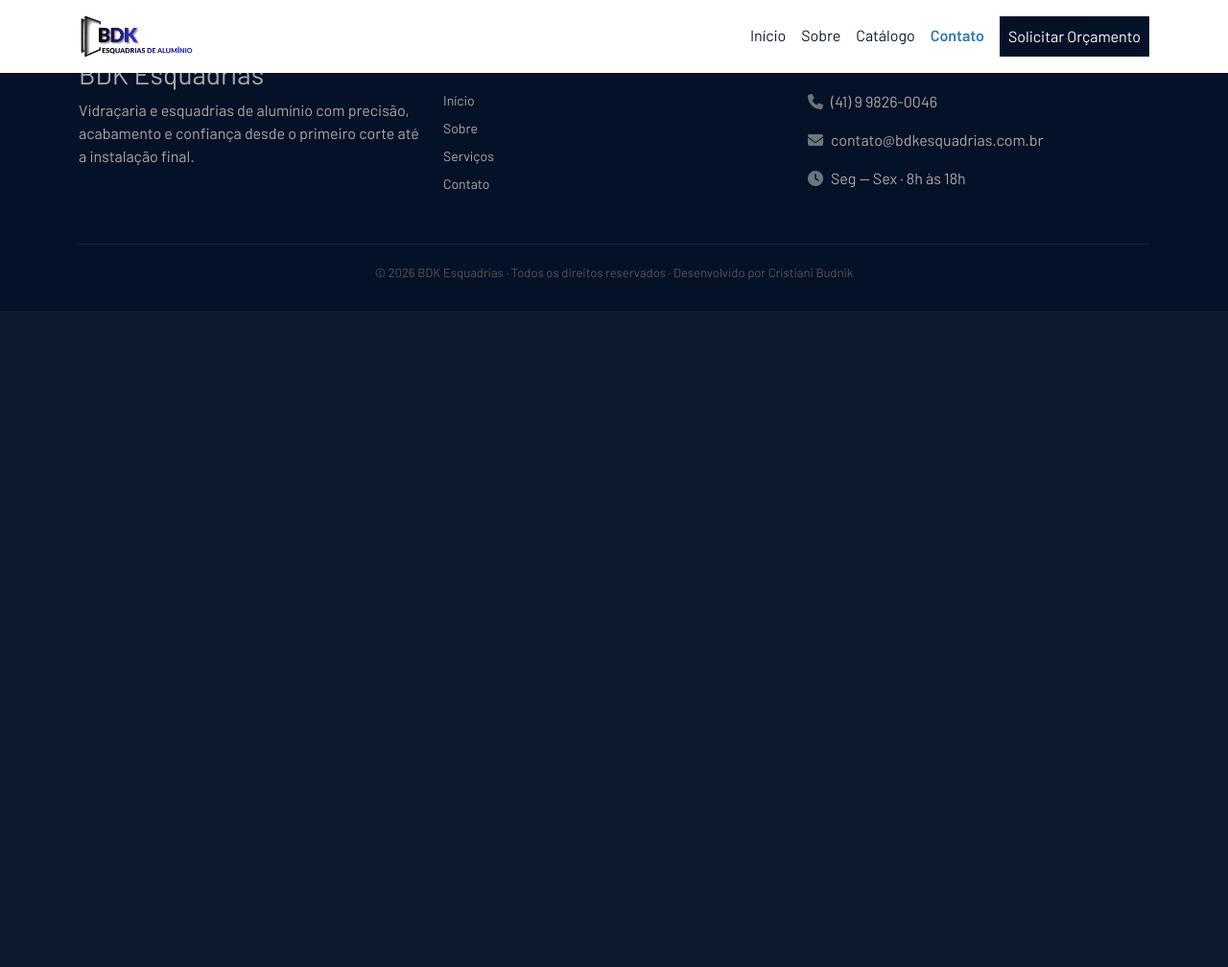
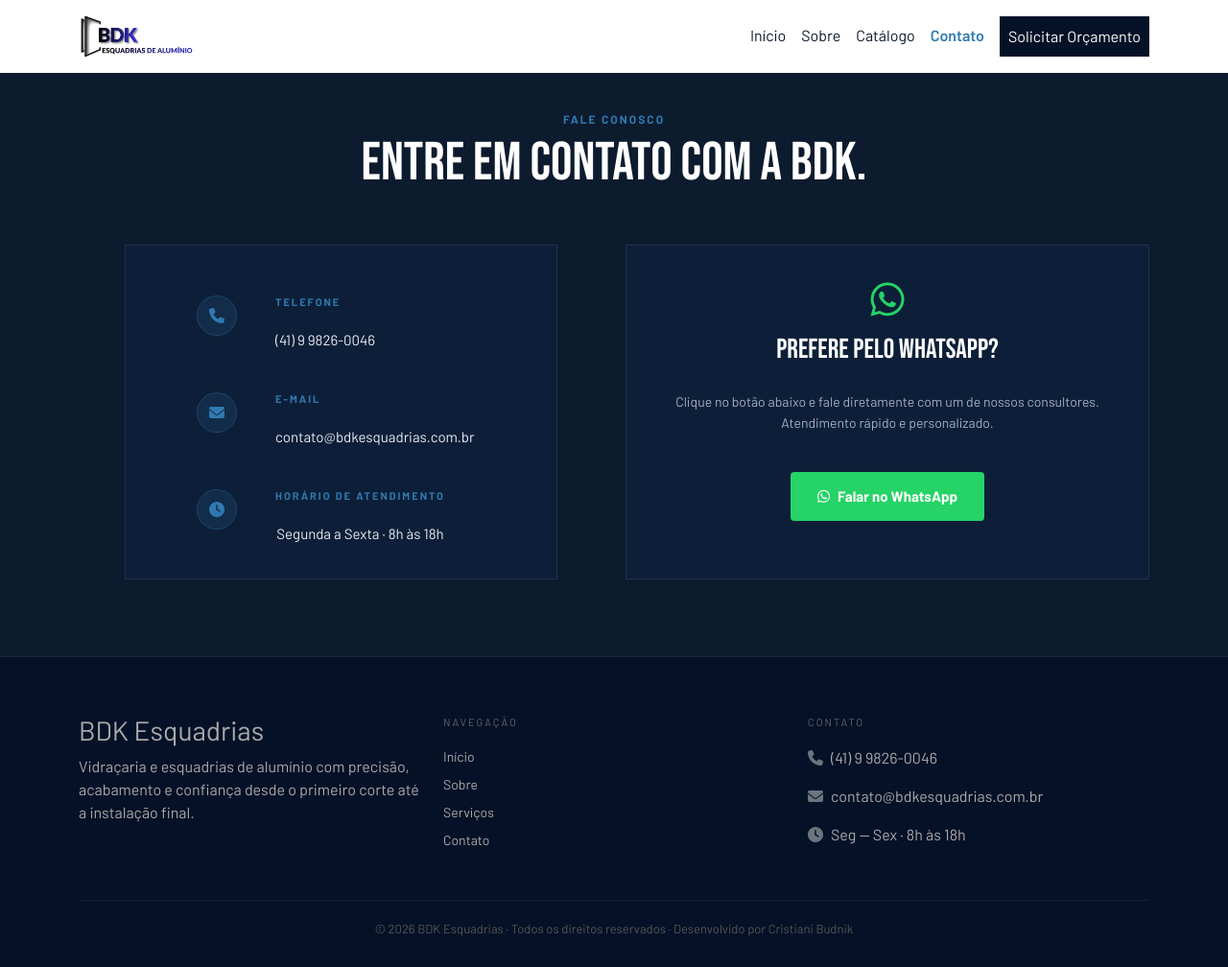
Before and after one commit to CristianiBudnik/techAcademyProjeto2Periodo, a PHP site: page /index.php?page=contato in a window 1280 px wide. Shown: the whole page at 96% size. Before the commit the page ends 292 px from the top, so only its background shows below. Run offline with PHP 8.4, Linux system fonts and the light colour scheme.

Commit message:
atualizacao, quase completo part 2

```diff
--- a/css/style.css
+++ b/css/style.css
@@ -270,14 +270,6 @@ body.pagina-sobre .historia {
     position: relative;
 }
 
-.card-bdk-socio::before {
-    content: '';
-    position: absolute;
-    top: 0; left: 0; right: 0;
-    height: 3px;
-    background: linear-gradient(90deg, #1a6fc4, #2484e4);
-}
-
 .card-bdk-socio:hover {
     transform: translateY(-5px);
     border-color: #1a6fc4;
@@ -285,15 +277,11 @@ body.pagina-sobre .historia {
 
 .card-bdk-socio img {
     width: 100%;
-    aspect-ratio: 3/4;
     object-fit: cover;
     object-position: top;
     display: block;
-    filter: grayscale(15%);
     transition: filter .3s;
 }
-
-.card-bdk-socio:hover img { filter: grayscale(0%); }
 
 .card-bdk-info {
     padding: 1.4rem 1.6rem 1.6rem;
@@ -523,6 +511,106 @@ body.pagina-sobre .historia {
         border-radius: 8px;
     }
 
+.contato-card {
+    background: #0d1f38;
+    border: 1px solid rgba(255,255,255,0.08);
+    padding: 36px;
+    height: 100%;
+    display: flex;
+    flex-direction: column;
+    gap: 28px;
+    align-items: center;
+}
+
+.contato-item {
+    display: flex;
+    align-items: center;
+    gap: 40px;
+    width: 300px;
+}
+
+.contato-icone {
+    width: 42px;
+    height: 42px;
+    background: rgba(48, 121, 176, 0.15);
+    border: 1px solid rgba(48, 121, 176, 0.3);
+    border-radius: 50%;
+    display: flex;
+    align-items: center;
+    justify-content: center;
+    color: #3079B0;
+    font-size: 16px;
+    flex-shrink: 0;
+}
+
+.contato-label {
+    font-size: 11px;
+    color: #3079B0;
+    text-transform: uppercase;
+    letter-spacing: 2px;
+    font-weight: 700;
+    margin: 0 0 4px;
+    text-align: justify;
+}
+
+.contato-valor {
+    font-size: 15px;
+    color: #e8edf4;
+    margin: 0;
+    font-weight: 500;
+    text-align: center;
+}
+
+.contato-whatsapp {
+    background: #0d1f38;
+    border: 1px solid rgba(255,255,255,0.08);
+    padding: 36px;
+    width: 100%;
+    height: 100%;
+    flex-direction: column;
+    justify-content: center;
+}
+
+.contato-whatsapp-icone {
+    font-size: 2.5rem;
+    color: #25D366;
+    margin-bottom: 16px;
+}
+
+.contato-whatsapp h3 {
+    font-family: 'Bebas Neue', sans-serif;
+    font-size: 1.8rem;
+    color: #fff;
+    margin-bottom: 10px;
+}
+
+.contato-whatsapp p {
+    font-size: 14px;
+    color: #a0aec0;
+    line-height: 1.6;
+    margin-bottom: 24px;
+}
+
+.btn-whatsapp {
+    display: flex;
+    align-items: center;
+    background: #25D366;
+    color: #fff;
+    font-weight: 700;
+    font-size: 15px;
+    padding: 14px 28px;
+    text-decoration: none;
+    border-radius: 4px;
+    transition: background 0.2s, transform 0.2s;
+    width:fit-content;
+}
+
+.btn-whatsapp:hover {
+    background: #1ebe5d;
+    color: #fff;
+    transform: translateY(-2px);
+}
+
 .footer {
   background-color: #051127;
   border-top: 1px solid rgba(255, 255, 255, 0.08);
--- a/index.php
+++ b/index.php
@@ -3,6 +3,7 @@
     $page = "paginas/{$paginaAtual}.php";
 
     include "include/conexao.php";
+    include "include/funcoes.php";
 ?>
 
 <?php include "include/header.php"; ?>
--- a/paginas/contato.php
+++ b/paginas/contato.php
@@ -0,0 +1,64 @@
+<section class="historia text-center" style="padding-top: 100px; padding-bottom: 80px;">
+    <div class="container">
+
+        <div class="row mb-5" data-aos="fade-up">
+            <div class="col-12">
+                <p class="historia-label">Fale Conosco</p>
+                <h2>Entre em contato com a BDK.</h2>
+            </div>
+        </div>
+
+        <div class="row g-4 justify-content-center">
+
+            <div class="col-12 col-md-5 mx-auto" data-aos="fade-up">
+                <div class="contato-card">
+
+                    <div class="contato-item">
+                        <div class="contato-icone">
+                            <i class="fa fa-phone"></i>
+                        </div>
+                        <div>
+                            <p class="contato-label">Telefone</p>
+                            <p class="contato-valor">(41) 9 9826-0046</p>
+                        </div>
+                    </div>
+
+                    <div class="contato-item">
+                        <div class="contato-icone">
+                            <i class="fa fa-envelope"></i>
+                        </div>
+                        <div>
+                            <p class="contato-label">E-mail</p>
+                            <p class="contato-valor">contato@bdkesquadrias.com.br</p>
+                        </div>
+                    </div>
+
+                    <div class="contato-item">
+                        <div class="contato-icone">
+                            <i class="fa fa-clock"></i>
+                        </div>
+                        <div>
+                            <p class="contato-label">Horário de Atendimento</p>
+                            <p class="contato-valor">Segunda a Sexta · 8h às 18h</p>
+                        </div>
+                    </div>
+
+                </div>
+            </div>
+
+            <div class="col-12 col-md-6 d-flex align-items-center" data-aos="fade-up" data-aos-delay="100">
+                <div class="contato-whatsapp">
+                    <i class="fa-brands fa-whatsapp contato-whatsapp-icone"></i>
+                    <h3>Prefere pelo WhatsApp?</h3>
+                    <p>Clique no botão abaixo e fale diretamente com um de nossos consultores. Atendimento rápido e personalizado.</p>
+                    <a href="https://wa.me/5541998260046?text=Olá!%20Gostaria%20de%20solicitar%20um%20orçamento."
+                       target="_blank"
+                       class="btn-whatsapp mt-3 d-inline-flex align-items-center">
+                        <i class="fa-brands fa-whatsapp me-2"></i> Falar no WhatsApp
+                    </a>
+                </div>
+            </div>
+
+        </div>
+    </div>
+</section>
```
Also changed, not shown: banco.sql (+11 -0 lines), include/funcoes.php (added, +60 -0 lines), paginas/catalago.php (+21 -30 lines), paginas/sobre.php (+7 -1 lines).
